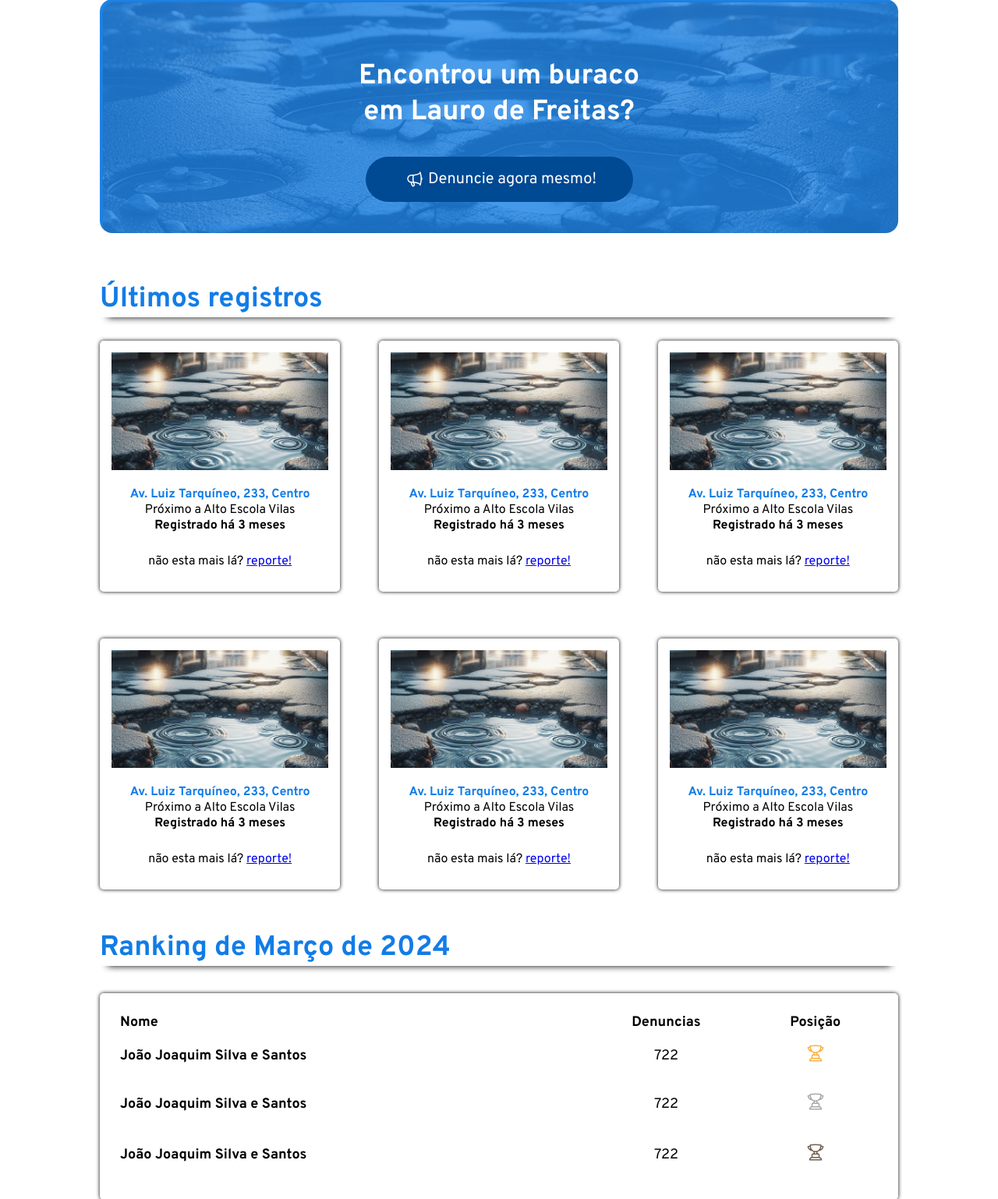
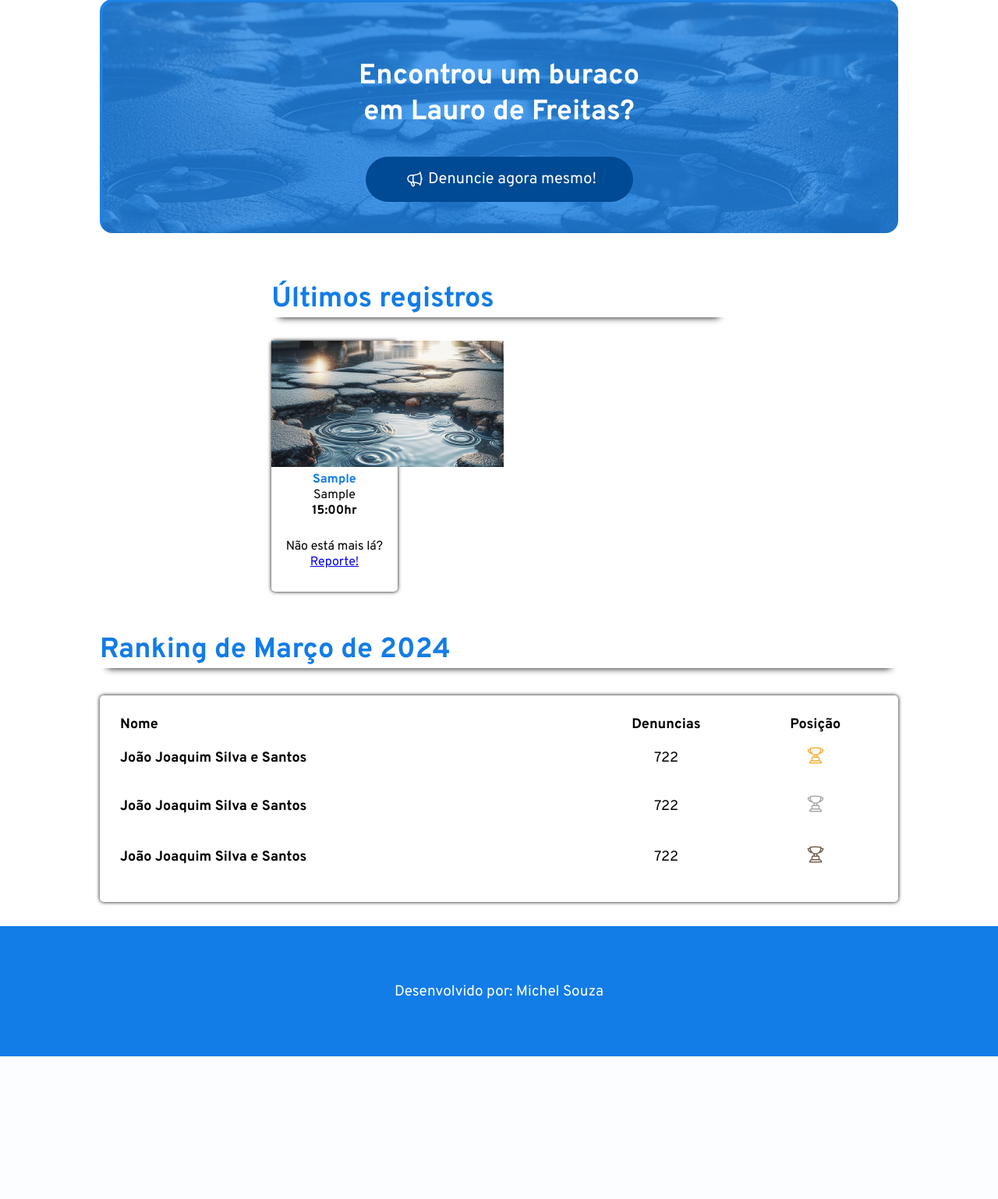
Before and after one commit to MichelNsouza/Buraco-de-freitas-php, a PHP site: page /inicio/index.php in a window 1280 px wide. Shown: the part 96-1634 px from the top of the page at 78% size. After the commit the page ends 1451 px from the top, so only its background shows below. Run offline with PHP 8.4, Linux system fonts and the light colour scheme; tables that the repository leaves empty or names only in its code hold one stand-in row (values such as "Sample post"); some libraries are stand-ins or nearby versions.

Commit message:
config bd

```diff
--- a/denuncia/denuncia.css
+++ b/denuncia/denuncia.css
@@ -12,10 +12,8 @@
 
   .form-grupo-denuncia {
     display: flex;
-    flex-direction: row;
-    justify-content: space-between;
-    margin: auto;
-    padding: 5px;
+    justify-content: space-around;
+    margin: auto
   }
 
   input[type="file"] {
--- a/faleConosco/faleConosco.css
+++ b/faleConosco/faleConosco.css
@@ -12,8 +12,8 @@
 
 .form-grupo-user {
   display: flex;
-  justify-content: space-between;
-  margin: auto;
+  justify-content: space-around;
+  margin: auto
 }
 
 .form-grupo {
@@ -24,8 +24,6 @@
 input[type="email"] {
   width: 466px;
   height: 49px;
-  padding: 5px;
-  margin-top: 3px;
   font-size: 18px;
 }
 
--- a/index.php
+++ b/index.php
@@ -1,2 +1,2 @@
 <?php
-require_once __DIR__."/api/index.php";
+require_once __DIR__."/inicio/index.php";
--- a/inicio/index.php
+++ b/inicio/index.php
@@ -1,3 +1,9 @@
+<?php
+require_once __DIR__.'/../model/conexao.php';
+$pdo = Conexao::getConnection();
+$stmt = $pdo->query('SELECT * FROM denuncias');
+$denuncias = $stmt->fetchAll(PDO::FETCH_OBJ);
+?>
 <!DOCTYPE html>
 <html>
 
@@ -10,7 +16,11 @@
 
 <body>
   <?php include_once __DIR__."/../componentes/header.php";?>
-
+  <?php
+  if(isset($_GET['mensagem']) && $_GET['mensagem'] == 'sucesso') {
+      echo '<div class="alert alert-success" role="alert">Denuncia registrada com sucesso!</div>';
+  }
+  ?>
   <main class="main main-home">
 
     <section class="banner">
@@ -28,72 +38,25 @@
 
       <h2 class="titulo">Últimos registros</h2>
 
-      <article class="registros-denuncia">
-        <img src="/../componentes/registros/padrao-buraco.png" alt="" class="registros-denuncia-img">
-        <p class="registros-denuncia-endereco">Av. Luiz Tarquíneo, 233, Centro</p>
-        <p class="registros-denuncia-referencia">Próximo a Alto Escola ViIas</p>
-        <p class="registros-denuncia-periodo">Registrado há 3 meses</p>
-        <p class="registros-denuncia-reporte">
-          não esta mais lá?
-          <a href="/../faleConosco/index.php">reporte!</a>
-        </p>
-      </article>
+      <?php foreach($denuncias as $denuncia): ?>
+        <article class="registros-denuncia">
+            <img src="/../componentes/registros/padrao-buraco.png">
 
-      <article class="registros-denuncia">
-        <img src="/../componentes/registros/padrao-buraco.png" alt="" class="registros-denuncia-img">
-        <p class="registros-denuncia-endereco">Av. Luiz Tarquíneo, 233, Centro</p>
-        <p class="registros-denuncia-referencia">Próximo a Alto Escola ViIas</p>
-        <p class="registros-denuncia-periodo">Registrado há 3 meses</p>
-        <p class="registros-denuncia-reporte">
-          não esta mais lá?
-          <a href="/../faleConosco/index.php">reporte!</a>
-        </p>
-      </article>
-
-      <article class="registros-denuncia">
-        <img src="/../componentes/registros/padrao-buraco.png" alt="" class="registros-denuncia-img">
-        <p class="registros-denuncia-endereco">Av. Luiz Tarquíneo, 233, Centro</p>
-        <p class="registros-denuncia-referencia">Próximo a Alto Escola ViIas</p>
-        <p class="registros-denuncia-periodo">Registrado há 3 meses</p>
-        <p class="registros-denuncia-reporte">
-          não esta mais lá?
-          <a href="/../faleConosco/index.php">reporte!</a>
-        </p>
-      </article>
-
-      <article class="registros-denuncia">
-        <img src="/../componentes/registros/padrao-buraco.png" alt="" class="registros-denuncia-img">
-        <p class="registros-denuncia-endereco">Av. Luiz Tarquíneo, 233, Centro</p>
-        <p class="registros-denuncia-referencia">Próximo a Alto Escola ViIas</p>
-        <p class="registros-denuncia-periodo">Registrado há 3 meses</p>
-        <p class="registros-denuncia-reporte">
-          não esta mais lá?
-          <a href="/../faleConosco/index.php">reporte!</a>
-        </p>
-      </article>
-
-      <article class="registros-denuncia">
-        <img src="/../componentes/registros/padrao-buraco.png" alt="" class="registros-denuncia-img">
-        <p class="registros-denuncia-endereco">Av. Luiz Tarquíneo, 233, Centro</p>
-        <p class="registros-denuncia-referencia">Próximo a Alto Escola ViIas</p>
-        <p class="registros-denuncia-periodo">Registrado há 3 meses</p>
-        <p class="registros-denuncia-reporte">
-          não esta mais lá?
-          <a href="/../faleConosco/index.php">reporte!</a>
-        </p>
-      </article>
-
-      <article class="registros-denuncia">
-        <img src="/../componentes/registros/padrao-buraco.png" alt="" class="registros-denuncia-img">
-        <p class="registros-denuncia-endereco">Av. Luiz Tarquíneo, 233, Centro</p>
-        <p class="registros-denuncia-referencia">Próximo a Alto Escola ViIas</p>
-        <p class="registros-denuncia-periodo">Registrado há 3 meses</p>
-        <p class="registros-denuncia-reporte">
-          não esta mais lá?
-          <a href="/../faleConosco/index.php">reporte!</a>
-        </p>
-      </article>
-
+            <p class="registros-denuncia-endereco">
+                <?= $denuncia->local ?>
+            </p>
+            <p class="registros-denuncia-referencia">
+                <?= $denuncia->ponto_ref ?>
+            </p>
+            <p class="registros-denuncia-periodo">
+                15:00hr
+                <!--<=? $denuncia->periodo ?>-->
+            </p>
+            <p class="registros-denuncia-reporte">
+                Não está mais lá? <a href="/../faleConosco/index.php">Reporte!</a>
+            </p>
+        </article>
+      <?php endforeach; ?>
     </section>
 
     <section class="ranking">
```
Also changed, not shown: denuncia/index.php (+3 -9 lines), model/processar_formulario_denuncia.php (+4 -12 lines), model/uploadsbackg-banner.png (added), uploads/backg-banner.png (added).
